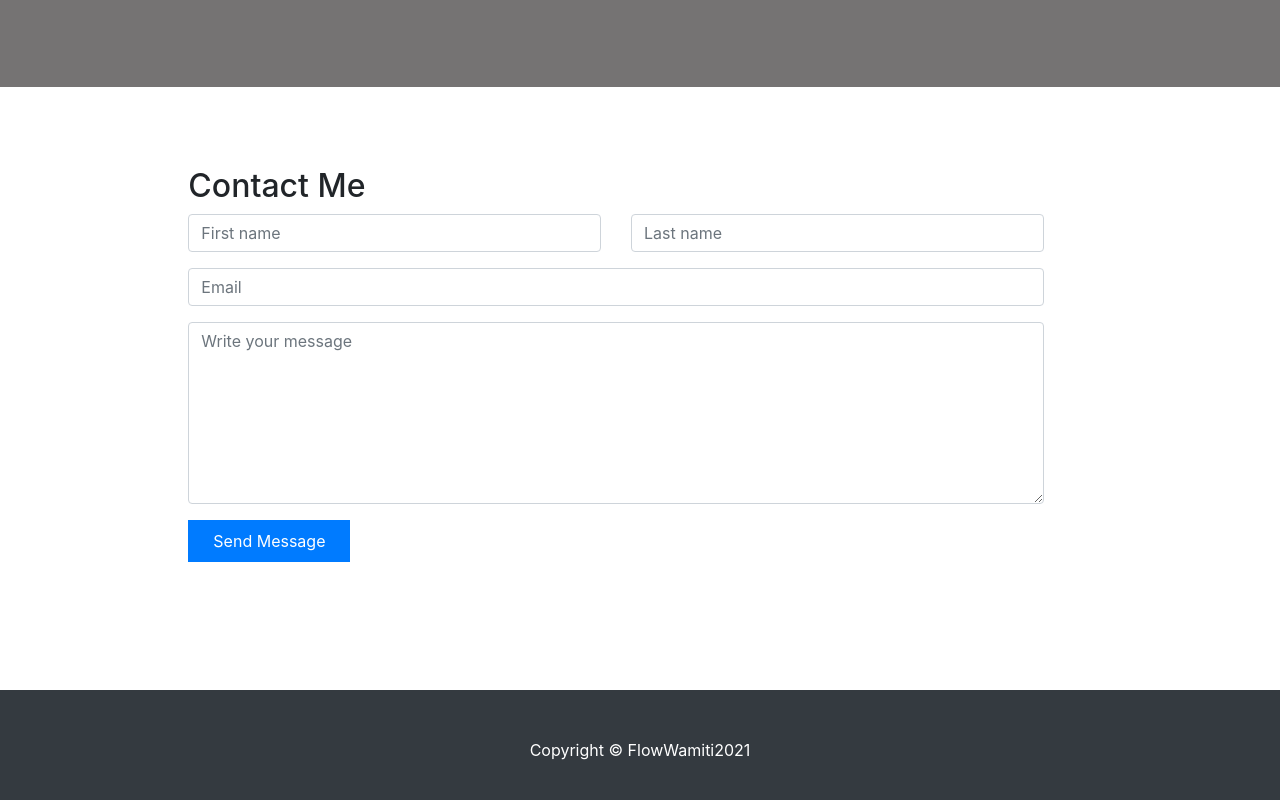
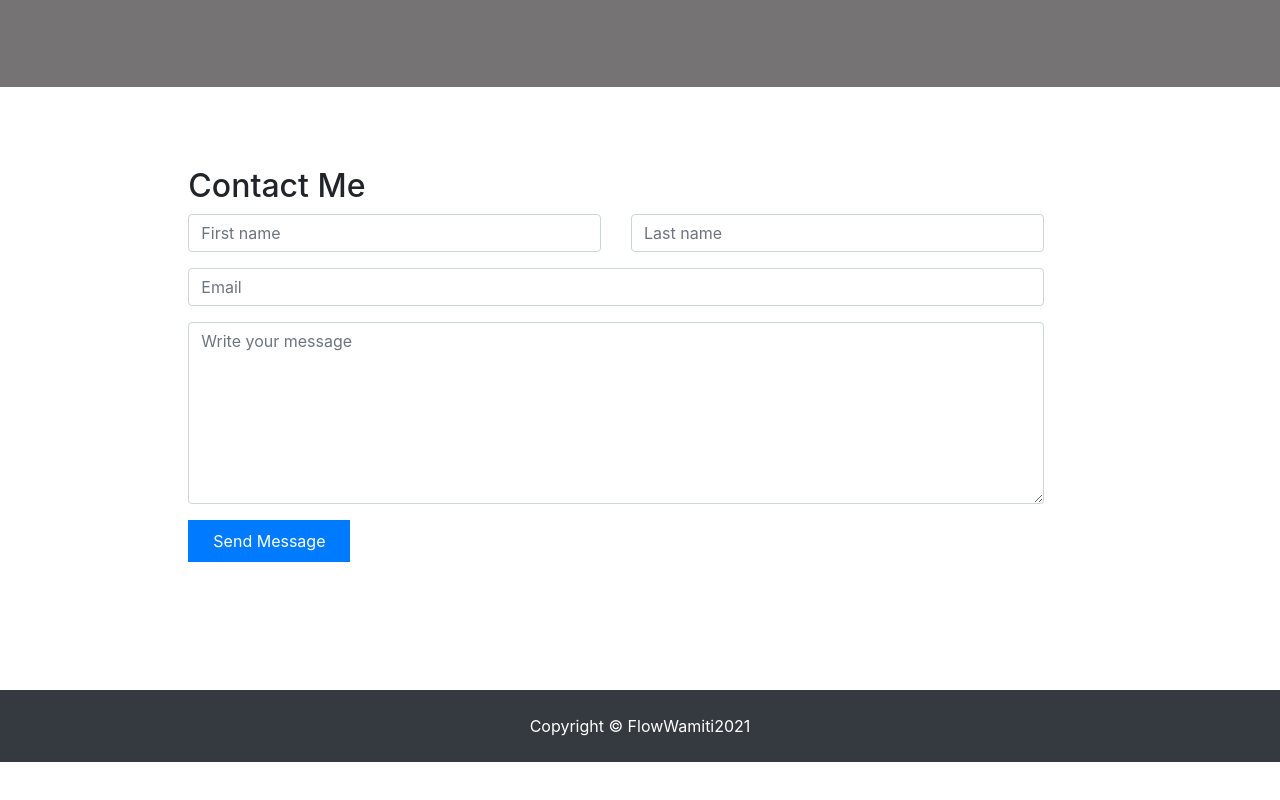
Before and after one commit to vskidevelopers/Flow, a plain HTML site: page index.html in a window 1280 px wide. Shown: the part 1241-2041 px from the top of the page. After the commit the page ends 2003 px from the top, so only its background shows below. Drawn offline with nearby package versions, Linux system fonts and the light colour scheme.

Commit message:
First Comit

```diff
--- a/css/styles.css
+++ b/css/styles.css
@@ -1,3 +1,6 @@
+*{
+  scroll-behavior: smooth;
+}
 header {
   background-image: url(../img/me.png);
   background-size: cover;
--- a/index.html
+++ b/index.html
@@ -158,7 +158,7 @@
       </div>
     </section>
     <!-- Footer-->
-    <footer class="py-5 bg-dark">
+    <footer class="py-4 bg-dark">
       <div class="container">
         <p class="m-0 text-center text-white">
           Copyright &copy; FlowWamiti2021
```
